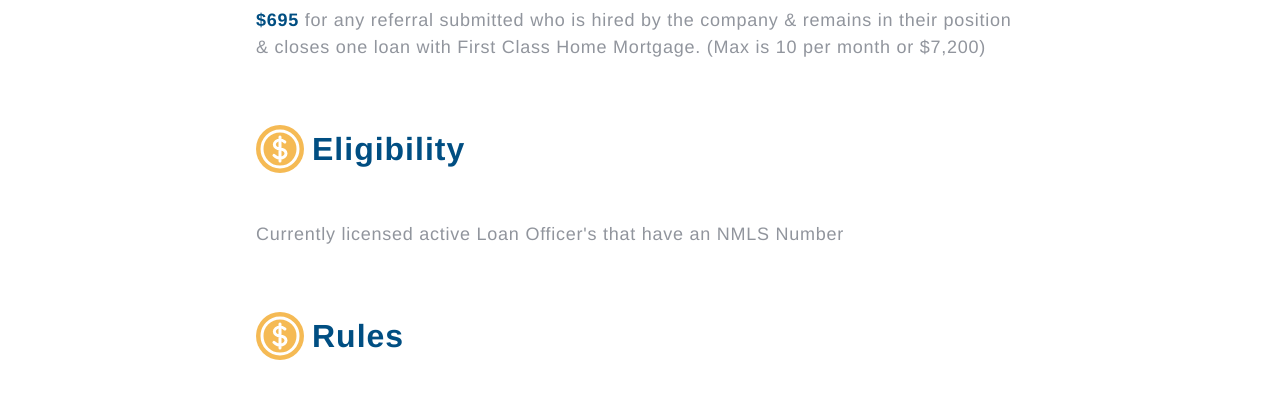
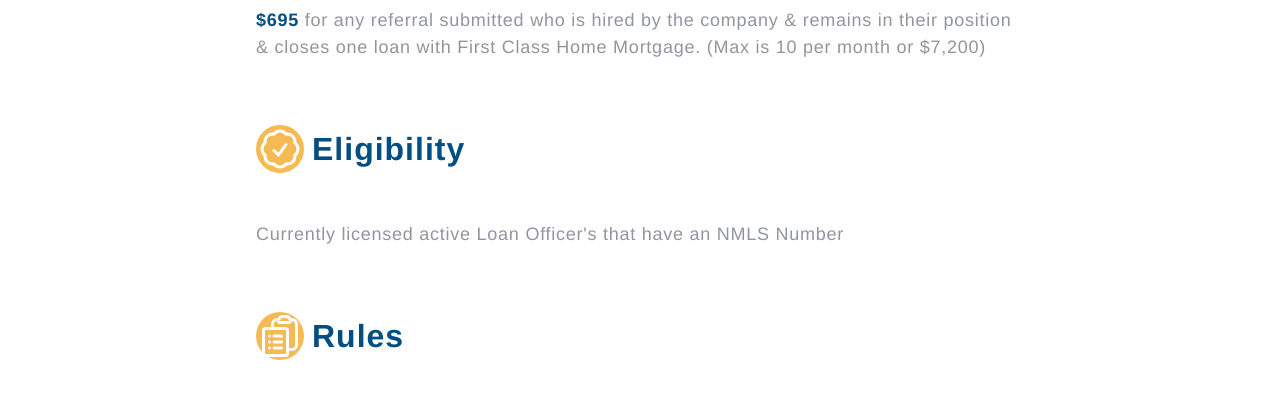
Before and after one commit to MitchellHCrane/troyReferralSite, a React (Create React App) app: page / in a window 1280 px wide. Shown: the part 1200-1610 px from the top of the page. Built offline with nearby package versions, Linux system fonts and the light colour scheme.

Commit message:
icon updates

```diff
--- a/src/Components/GetStarted.js
+++ b/src/Components/GetStarted.js
@@ -1,5 +1,9 @@
 import "../css/getStarted.css";
-import { CurrencyDollarIcon } from "@heroicons/react/24/outline";
+import {
+  CheckBadgeIcon,
+  ClipboardDocumentListIcon,
+  CurrencyDollarIcon,
+} from "@heroicons/react/24/outline";
 
 function GetStarted() {
   return (
@@ -38,7 +42,7 @@
         <div className="programDetails topSpacing">
           <div className="programDetailsDiv">
             <span className="heroIconSpan">
-              <CurrencyDollarIcon className="heroIcon" />
+              <CheckBadgeIcon className="heroIcon" />
             </span>
             <h2 className="programDetailsH2">Eligibility</h2>
           </div>
@@ -50,7 +54,7 @@
         <div className="programDetails topSpacing">
           <div className="programDetailsDiv">
             <span className="heroIconSpan">
-              <CurrencyDollarIcon className="heroIcon" />
+              <ClipboardDocumentListIcon className="heroIcon" />
             </span>
             <h2 className="programDetailsH2">Rules</h2>
           </div>
```
